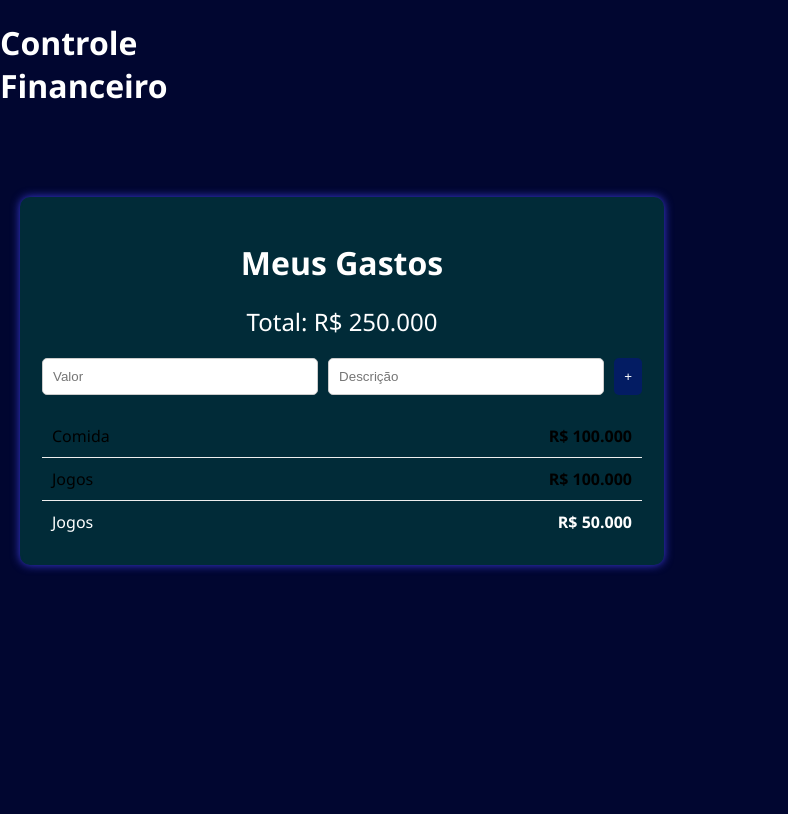
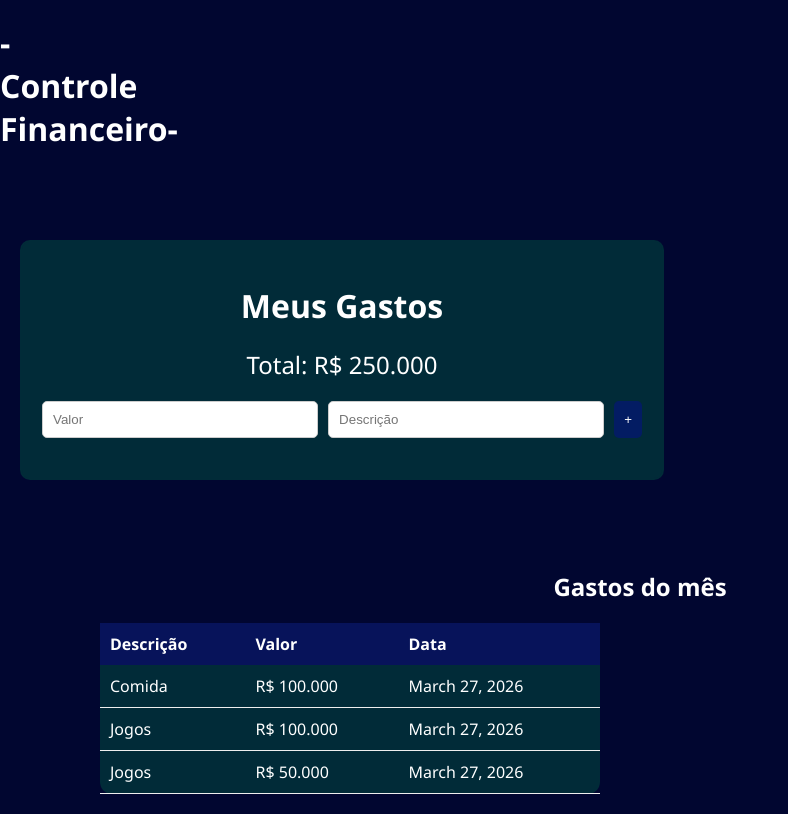
Before and after one commit to Luizz89/plano-financeiro, a Django app: page / in a window 1280 px wide. Shown: the whole page, without its empty margins (0-788 px from the left). Before the commit the page ends 572 px from the top, so only its background shows below. Run offline with Django 5.2, Linux system fonts and the light colour scheme; data comes from the database, SQL or seed files in the repository; both versions use the stored data as it was after the commit.

Commit message:
Adicionei uma tabela que permite armazenar o dia e quanto eu gastei. Porem ainda ficou muito feio e vou ajeitar dps

```diff
--- a/Finanças/controle/static/css/style.css
+++ b/Finanças/controle/static/css/style.css
@@ -12,7 +12,6 @@ body {
     background: rgb(1, 43, 56);
     padding: 20px;
     border-radius: 10px;
-    box-shadow: 0px 0px 10px rgba(64, 64, 231, 0.945);
     border-color: rgb(1, 43, 56);
     border-width: 2px;
     border-style: solid;
@@ -50,6 +49,7 @@ button {
     color: white;
     border-radius: 5px;
     cursor: pointer;
+    transition:all 0.25s ease;
 }
 
 button:hover {
@@ -72,3 +72,53 @@ button:hover {
     margin-right: 1500px;
     font-family: 'Segoe UI', Tahoma, Geneva, Verdana, sans-serif;
 }
+.table{
+      max-width: 600px;
+    margin: 90px auto;
+    margin-left: 20px;
+    background: rgb(1, 43, 56);
+    padding: 2px;
+    border-radius: 20px;
+    border-color: rgb(1, 43, 56);
+    border-width: 2px;
+    border-style: solid;
+    color: white;
+}
+input[type="number"]::-webkit-inner-spin-button{
+    -webkit-appearance: none;
+    margin: 0;
+}
+
+table{
+    background-color: rgb(1, 43, 56);
+    width: 100%;
+    border-collapse: collapse;
+    margin-top: 2px;
+}
+thead{
+    background: rgb(7, 19, 90);
+    color: white;
+}
+th, td{
+    padding: 10px;
+    text-align: left;
+    color: white;
+}
+tbody tr{
+    border-bottom: 1px solid #eee;
+}
+h2{
+    color: white;
+    text-align: center;
+}
+.tabela-cont{
+    max-width: 500px;   /* largura menor */
+    margin: 20px auto;  /* centraliza */   /* evita quebrar layout */
+    margin-left: 100px;
+
+}
+
+table {
+    border-collapse: collapse;
+    border-radius: 12px;
+}
--- a/Finanças/controle/templates/home.html
+++ b/Finanças/controle/templates/home.html
@@ -7,7 +7,8 @@
     <link rel="stylesheet" href="{% static 'css/style.css' %}">
 </head>
 <body>
-<h1 class="titulo">Controle Financeiro</h1>
+<h1 class="titulo">-Controle Financeiro-</h1>
+
 
 <div class="container">
     <h1> Meus Gastos</h1>
@@ -23,13 +24,28 @@
         <button type="submit">+</button>
     </form>
 
-    {% for g in gastos %}
-        <div class="gasto">
-            <span>{{ g.descricao }}</span>
-            <strong>R$ {{ g.valor }}</strong>
-        </div>
-    {% endfor %}
+</div>
 
+<h2>Gastos do mês</h2>
+<div class="tabela-cont">
+<table>
+    <thead>
+        <tr>
+            <th>Descrição</th>
+            <th>Valor</th>
+            <th>Data</th>
+        </tr>
+    </thead>
+    <tbody>
+        {% for g in gastos %}
+        <tr>
+            <td>{{ g.descricao }}</td>
+            <td>R$ {{ g.valor }}</td>
+            <td>{{ g.data }}</td>
+        </tr>
+        {% endfor %}
+    </tbody>
+</table>
 </div>
 
 </body>
--- a/Finanças/controle/views.py
+++ b/Finanças/controle/views.py
@@ -1,5 +1,6 @@
 from django.shortcuts import render, redirect
 from .models import Gasto
+from datetime import date
 
 def home(request):
     if request.method == 'POST':
@@ -11,9 +12,13 @@ def home(request):
             descricao=descricao
         )
         return redirect('home')
-    gastos = Gasto.objects.all()
+    hoje = date.today()
+    gastos = Gasto.objects.filter(
+        data__day=hoje.day,
+        data__month=hoje.month,
+    )
     total = sum(g.valor for g in gastos)
     return render(request,'home.html',{
         'gastos':gastos,
-        'total':total
+        'total':total,
     })
```
Also changed, not shown: Finanças/db.sqlite3.
